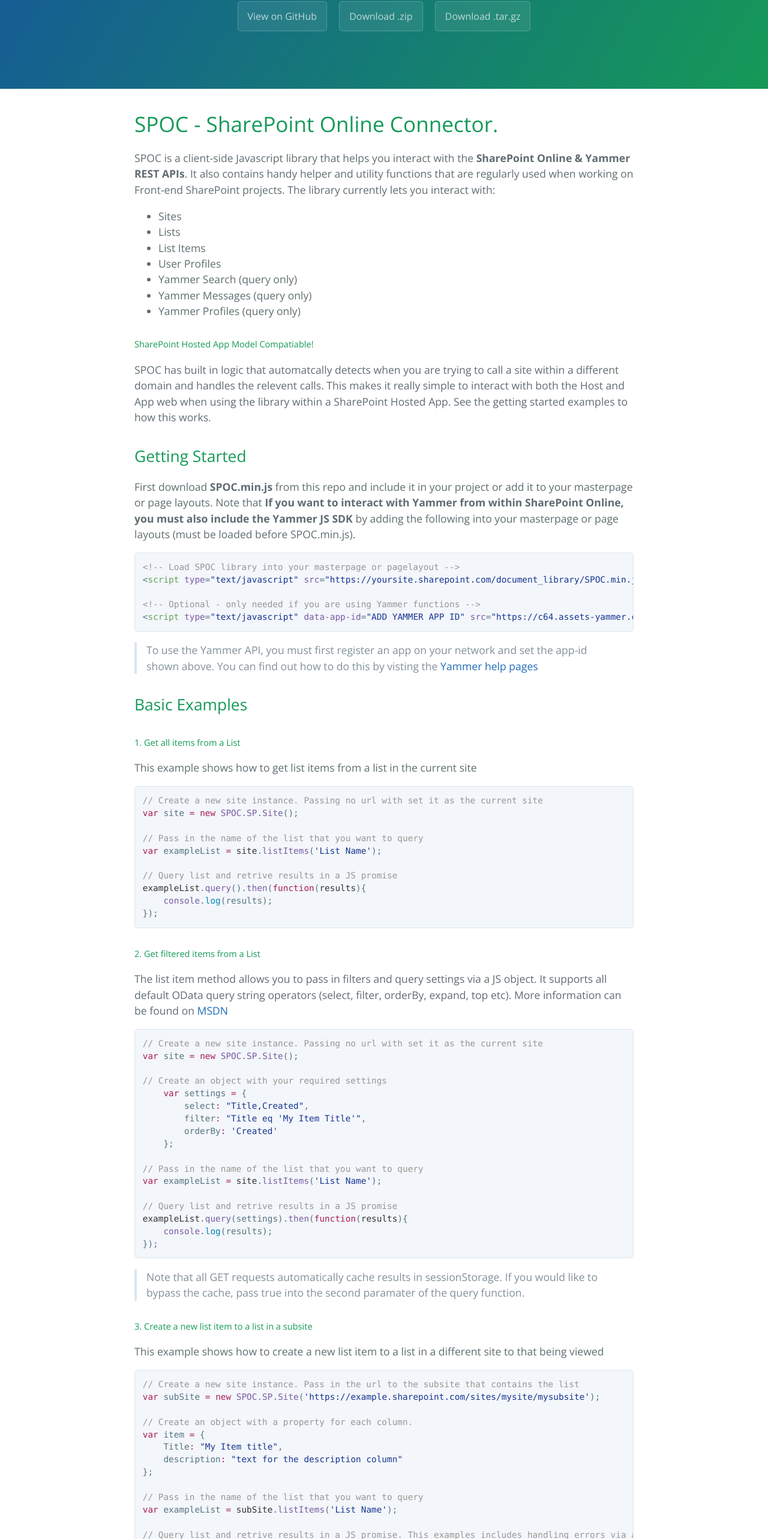
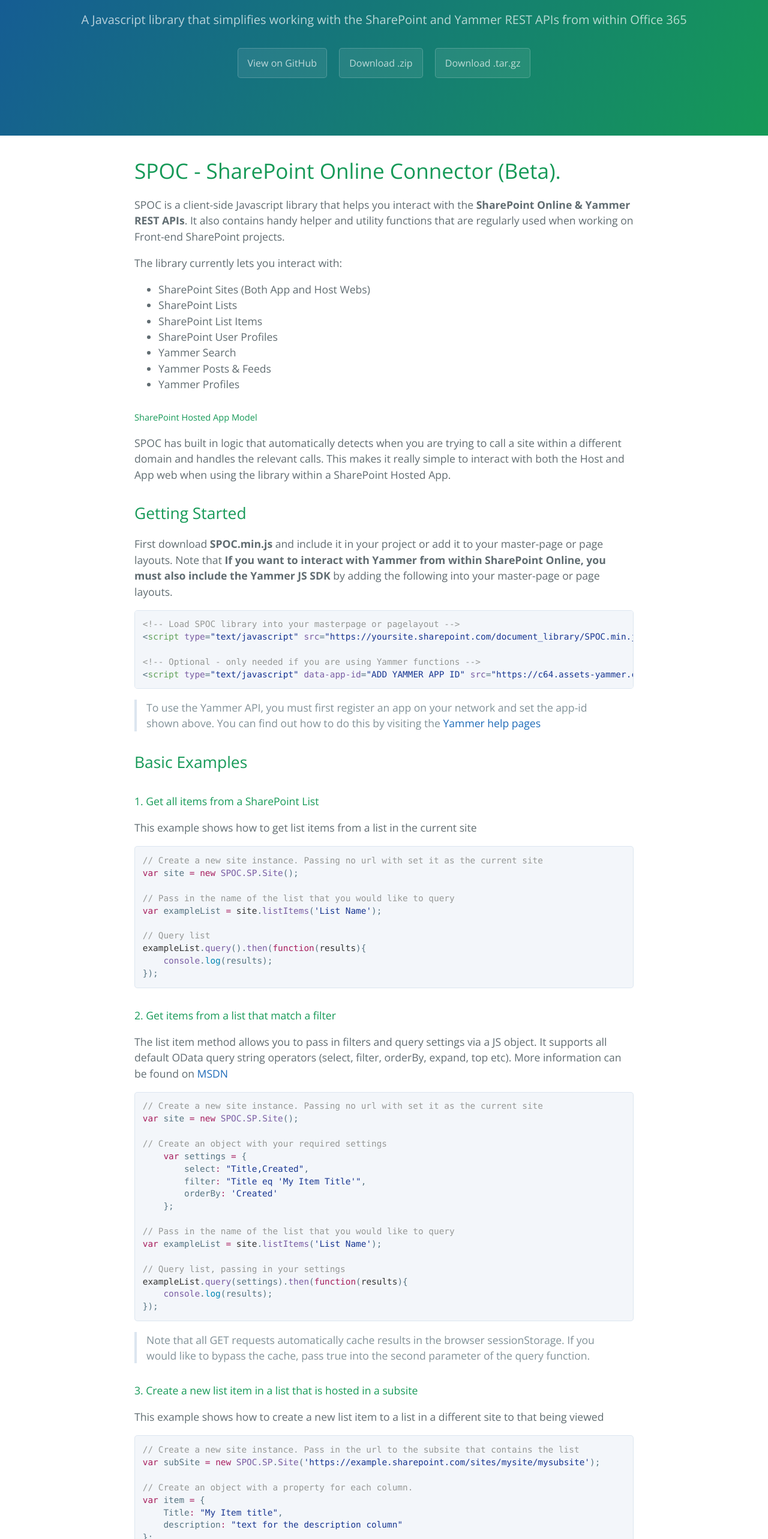
Before and after one commit to golincode/SPOC, a plain HTML site: page index.html in a window 1280 px wide. Shown: the part 235-2800 px from the top of the page at 60% size. Drawn offline with nearby package versions, Linux system fonts and the light colour scheme.

Commit message:
Create gh-pages branch via GitHub

```diff
--- a/index.html
+++ b/index.html
@@ -2,7 +2,7 @@
 <html lang="en-us">
   <head>
     <meta charset="UTF-8">
-    <title>SPOC - SharePoint Online Connector. by wearearchitect</title>
+    <title>SPOC - SharePoint Online Connector (Beta) by wearearchitect</title>
     <meta name="viewport" content="width=device-width, initial-scale=1">
     <link rel="stylesheet" type="text/css" href="stylesheets/normalize.css" media="screen">
     <link href='https://fonts.googleapis.com/css?family=Open+Sans:400,700' rel='stylesheet' type='text/css'>
@@ -11,7 +11,7 @@
   </head>
   <body>
     <section class="page-header">
-      <h1 class="project-name">SPOC - SharePoint Online Connector.</h1>
+      <h1 class="project-name">SPOC - SharePoint Online Connector (Beta)</h1>
       <h2 class="project-tagline">A Javascript library that simplifies working with the SharePoint and Yammer REST APIs from within Office 365</h2>
       <a href="https://github.com/wearearchitect/SPOC" class="btn">View on GitHub</a>
       <a href="https://github.com/wearearchitect/SPOC/zipball/master" class="btn">Download .zip</a>
@@ -20,29 +20,31 @@
 
     <section class="main-content">
       <h1>
-<a id="spoc---sharepoint-online-connector" class="anchor" href="#spoc---sharepoint-online-connector" aria-hidden="true"><span class="octicon octicon-link"></span></a>SPOC - SharePoint Online Connector.</h1>
+<a id="spoc---sharepoint-online-connector-beta" class="anchor" href="#spoc---sharepoint-online-connector-beta" aria-hidden="true"><span class="octicon octicon-link"></span></a>SPOC - SharePoint Online Connector (Beta).</h1>
 
-<p>SPOC is a client-side Javascript library that helps you interact with the <strong>SharePoint Online &amp; Yammer REST APIs</strong>. It also contains handy helper and utility functions that are regularly used when working on Front-end SharePoint projects. The library currently lets you interact with:  </p>
+<p>SPOC is a client-side Javascript library that helps you interact with the <strong>SharePoint Online &amp; Yammer REST APIs</strong>. It also contains handy helper and utility functions that are regularly used when working on Front-end SharePoint projects. </p>
+
+<p>The library currently lets you interact with:  </p>
 
 <ul>
-<li>Sites</li>
-<li>Lists</li>
-<li>List Items</li>
-<li>User Profiles</li>
-<li>Yammer Search (query only)</li>
-<li>Yammer Messages (query only)</li>
-<li>Yammer Profiles (query only)</li>
+<li>SharePoint Sites (Both App and Host Webs)</li>
+<li>SharePoint Lists</li>
+<li>SharePoint List Items</li>
+<li>SharePoint User Profiles</li>
+<li>Yammer Search </li>
+<li>Yammer Posts &amp; Feeds</li>
+<li>Yammer Profiles</li>
 </ul>
 
 <h5>
-<a id="sharepoint-hosted-app-model-compatiable" class="anchor" href="#sharepoint-hosted-app-model-compatiable" aria-hidden="true"><span class="octicon octicon-link"></span></a>SharePoint Hosted App Model Compatiable!</h5>
+<a id="sharepoint-hosted-app-model" class="anchor" href="#sharepoint-hosted-app-model" aria-hidden="true"><span class="octicon octicon-link"></span></a>SharePoint Hosted App Model</h5>
 
-<p>SPOC has built in logic that automatcally detects when you are trying to call a site within a different domain and handles the relevent calls. This makes it really simple to interact with both the Host and App web when using the library within a SharePoint Hosted App. See the getting started examples to how this works. </p>
+<p>SPOC has built in logic that automatically detects when you are trying to call a site within a different domain and handles the relevant calls. This makes it really simple to interact with both the Host and App web when using the library within a SharePoint Hosted App.</p>
 
 <h2>
 <a id="getting-started" class="anchor" href="#getting-started" aria-hidden="true"><span class="octicon octicon-link"></span></a>Getting Started</h2>
 
-<p>First download  <strong>SPOC.min.js</strong> from this repo and include it in your project or add it to your masterpage or page layouts. Note that <strong>If you want to interact with Yammer from within SharePoint Online, you must also include the Yammer JS SDK</strong> by adding the following into your masterpage or page layouts (must be loaded before SPOC.min.js).</p>
+<p>First download  <strong>SPOC.min.js</strong> and include it in your project or add it to your master-page or page layouts. Note that <strong>If you want to interact with Yammer from within SharePoint Online, you must also include the Yammer JS SDK</strong> by adding the following into your master-page or page layouts.</p>
 
 <div class="highlight highlight-text-html-basic"><pre>
 <span class="pl-c">&lt;!-- Load SPOC library into your masterpage or pagelayout --&gt;</span>
@@ -53,31 +55,31 @@
 </pre></div>
 
 <blockquote>
-<p>To use the Yammer API, you must first register an app on your network and set the app-id shown above. You can find out how to do this by visting the <a href="https://developer.yammer.com/docs/app-registration">Yammer help pages</a></p>
+<p>To use the Yammer API, you must first register an app on your network and set the app-id shown above. You can find out how to do this by visiting the <a href="https://developer.yammer.com/docs/app-registration">Yammer help pages</a></p>
 </blockquote>
 
 <h2>
 <a id="basic-examples" class="anchor" href="#basic-examples" aria-hidden="true"><span class="octicon octicon-link"></span></a>Basic Examples</h2>
 
-<h5>
-<a id="1-get-all-items-from-a-list" class="anchor" href="#1-get-all-items-from-a-list" aria-hidden="true"><span class="octicon octicon-link"></span></a>1. Get all items from a List</h5>
+<h4>
+<a id="1-get-all-items-from-a-sharepoint-list" class="anchor" href="#1-get-all-items-from-a-sharepoint-list" aria-hidden="true"><span class="octicon octicon-link"></span></a>1. Get all items from a SharePoint List</h4>
 
 <p>This example shows how to get list items from a list in the current site</p>
 
 <div class="highlight highlight-source-js"><pre><span class="pl-c">// Create a new site instance. Passing no url with set it as the current site</span>
 <span class="pl-k">var</span> site <span class="pl-k">=</span> <span class="pl-k">new</span> <span class="pl-en">SPOC.SP</span>.<span class="pl-en">Site</span>();
 
-<span class="pl-c">// Pass in the name of the list that you want to query </span>
+<span class="pl-c">// Pass in the name of the list that you would like to query </span>
 <span class="pl-k">var</span> exampleList <span class="pl-k">=</span> <span class="pl-smi">site</span>.<span class="pl-en">listItems</span>(<span class="pl-s"><span class="pl-pds">'</span>List Name<span class="pl-pds">'</span></span>);
 
-<span class="pl-c">// Query list and retrive results in a JS promise</span>
+<span class="pl-c">// Query list</span>
 <span class="pl-smi">exampleList</span>.<span class="pl-en">query</span>().<span class="pl-en">then</span>(<span class="pl-k">function</span>(<span class="pl-smi">results</span>){
     <span class="pl-en">console</span>.<span class="pl-c1">log</span>(results);
 });
 </pre></div>
 
-<h5>
-<a id="2-get-filtered-items-from-a-list" class="anchor" href="#2-get-filtered-items-from-a-list" aria-hidden="true"><span class="octicon octicon-link"></span></a>2. Get filtered items from a List</h5>
+<h4>
+<a id="2-get-items-from-a-list-that-match-a-filter" class="anchor" href="#2-get-items-from-a-list-that-match-a-filter" aria-hidden="true"><span class="octicon octicon-link"></span></a>2. Get items from a list that match a filter</h4>
 
 <p>The list item method allows you to pass in filters and query settings via a JS object. It supports all default OData query string operators (select, filter, orderBy, expand, top etc). More information can be found on <a href="https://msdn.microsoft.com/en-us/library/office/fp142385.aspx#sectionSection0">MSDN</a></p>
 
@@ -91,21 +93,21 @@
         orderBy<span class="pl-k">:</span> <span class="pl-s"><span class="pl-pds">'</span>Created<span class="pl-pds">'</span></span>
     };
 
-<span class="pl-c">// Pass in the name of the list that you want to query </span>
+<span class="pl-c">// Pass in the name of the list that you would like to query </span>
 <span class="pl-k">var</span> exampleList <span class="pl-k">=</span> <span class="pl-smi">site</span>.<span class="pl-en">listItems</span>(<span class="pl-s"><span class="pl-pds">'</span>List Name<span class="pl-pds">'</span></span>);
 
-<span class="pl-c">// Query list and retrive results in a JS promise</span>
+<span class="pl-c">// Query list, passing in your settings</span>
 <span class="pl-smi">exampleList</span>.<span class="pl-en">query</span>(settings).<span class="pl-en">then</span>(<span class="pl-k">function</span>(<span class="pl-smi">results</span>){
     <span class="pl-en">console</span>.<span class="pl-c1">log</span>(results);
 });
 </pre></div>
 
 <blockquote>
-<p>Note that all GET requests automatically cache results in sessionStorage. If you would like to bypass the cache, pass true into the second paramater of the query function.</p>
+<p>Note that all GET requests automatically cache results in the browser sessionStorage. If you would like to bypass the cache, pass true into the second parameter of the query function.</p>
 </blockquote>
 
-<h5>
-<a id="3-create-a-new-list-item-to-a-list-in-a-subsite" class="anchor" href="#3-create-a-new-list-item-to-a-list-in-a-subsite" aria-hidden="true"><span class="octicon octicon-link"></span></a>3. Create a new list item to a list in a subsite</h5>
+<h4>
+<a id="3-create-a-new-list-item-in-a-list-that-is-hosted-in-a-subsite" class="anchor" href="#3-create-a-new-list-item-in-a-list-that-is-hosted-in-a-subsite" aria-hidden="true"><span class="octicon octicon-link"></span></a>3. Create a new list item in a list that is hosted in a subsite</h4>
 
 <p>This example shows how to create a new list item to a list in a different site to that being viewed</p>
 
@@ -118,10 +120,10 @@
     description<span class="pl-k">:</span> <span class="pl-s"><span class="pl-pds">"</span>text for the description column<span class="pl-pds">"</span></span>
 };
 
-<span class="pl-c">// Pass in the name of the list that you want to query </span>
+<span class="pl-c">// Pass in the name of the list that you want to create the item in</span>
 <span class="pl-k">var</span> exampleList <span class="pl-k">=</span> <span class="pl-smi">subSite</span>.<span class="pl-en">listItems</span>(<span class="pl-s"><span class="pl-pds">'</span>List Name<span class="pl-pds">'</span></span>);
 
-<span class="pl-c">// Query list and retrive results in a JS promise. This examples includes handling errors via a error callback</span>
+<span class="pl-c">// Create Item, passing in the item object</span>
 <span class="pl-smi">exampleList</span>.<span class="pl-en">create</span>(item).<span class="pl-en">then</span>(<span class="pl-k">function</span>(<span class="pl-smi">results</span>){
     <span class="pl-en">console</span>.<span class="pl-c1">log</span>(results);
 }, <span class="pl-k">function</span>(<span class="pl-smi">err</span>){
@@ -129,8 +131,8 @@
 });
 </pre></div>
 
-<h5>
-<a id="4-retrieve-items-from-both-the-host-and-app-web-from-within-a-sharepoint-hosted-app" class="anchor" href="#4-retrieve-items-from-both-the-host-and-app-web-from-within-a-sharepoint-hosted-app" aria-hidden="true"><span class="octicon octicon-link"></span></a>4. Retrieve items from both the Host and App web from within a SharePoint Hosted App</h5>
+<h4>
+<a id="4-retrieve-items-from-both-the-host-and-app-web-from-within-a-sharepoint-hosted-app" class="anchor" href="#4-retrieve-items-from-both-the-host-and-app-web-from-within-a-sharepoint-hosted-app" aria-hidden="true"><span class="octicon octicon-link"></span></a>4. Retrieve items from both the Host and App web from within a SharePoint Hosted App</h4>
 
 <p>This example shows how interacting with the host or app web when using SPOC in a SharePoint Hosted App is really simple.</p>
 
@@ -138,7 +140,7 @@
 <span class="pl-k">var</span> hostWeb <span class="pl-k">=</span> <span class="pl-k">new</span> <span class="pl-en">SPOC.SP</span>.<span class="pl-en">Site</span>(<span class="pl-s"><span class="pl-pds">'</span>https://example.sharepoint.com/sites/mysite<span class="pl-pds">'</span></span>);
 <span class="pl-k">var</span> appWeb <span class="pl-k">=</span> <span class="pl-k">new</span> <span class="pl-en">SPOC.SP</span>.<span class="pl-en">Site</span>();
 
-<span class="pl-c">// Both the host and app web instances can be called as normal. The hostWeb call will automatically use the SP x domain logic.</span>
+<span class="pl-c">// Both the host and app web instances can be called as normal. The hostWeb call will automatically use the SP xdomain logic.</span>
 <span class="pl-smi">hostWeb</span>.<span class="pl-en">listItems</span>(<span class="pl-s"><span class="pl-pds">'</span>Host web List Name<span class="pl-pds">'</span></span>).<span class="pl-en">query</span>().<span class="pl-en">then</span>(<span class="pl-k">function</span>(<span class="pl-smi">data</span>){
     <span class="pl-en">console</span>.<span class="pl-c1">log</span>(data)
 });
@@ -148,22 +150,22 @@
 });
 </pre></div>
 
-<h5>
-<a id="5-get-the-current-users-profile-details" class="anchor" href="#5-get-the-current-users-profile-details" aria-hidden="true"><span class="octicon octicon-link"></span></a>5. Get the current users profile details</h5>
+<h4>
+<a id="5-get-the-current-users-profile-details" class="anchor" href="#5-get-the-current-users-profile-details" aria-hidden="true"><span class="octicon octicon-link"></span></a>5. Get the current users profile details</h4>
 
 <p>This examples shows how to get the current users profile properties</p>
 
 <div class="highlight highlight-source-js"><pre><span class="pl-c">// Create a new user instance.</span>
 <span class="pl-k">var</span> user <span class="pl-k">=</span> <span class="pl-k">new</span> <span class="pl-en">SPOC.SP</span>.<span class="pl-en">User</span>();
 
-<span class="pl-c">// Query the users profile and retrive results in a JS promise</span>
+<span class="pl-c">// Query the users profile</span>
 <span class="pl-smi">user</span>.<span class="pl-en">Profile</span>().<span class="pl-en">query</span>().<span class="pl-en">then</span>(<span class="pl-k">function</span>(<span class="pl-smi">results</span>){
     <span class="pl-en">console</span>.<span class="pl-c1">log</span>(results);
 });
 </pre></div>
 
-<h5>
-<a id="6-get-personalised-yammer-posts-for-the-logged-in-user-posts-from-people-groups-and-topics-that-they-follow" class="anchor" href="#6-get-personalised-yammer-posts-for-the-logged-in-user-posts-from-people-groups-and-topics-that-they-follow" aria-hidden="true"><span class="octicon octicon-link"></span></a>6. Get personalised yammer posts for the logged in user (Posts from People, Groups and topics that they follow)</h5>
+<h4>
+<a id="6-get-personalised-yammer-posts-for-the-logged-in-user-posts-from-people-groups-and-topics-that-they-follow" class="anchor" href="#6-get-personalised-yammer-posts-for-the-logged-in-user-posts-from-people-groups-and-topics-that-they-follow" aria-hidden="true"><span class="octicon octicon-link"></span></a>6. Get personalised yammer posts for the logged in user (Posts from People, Groups and topics that they follow)</h4>
 
 <p>This examples shows how to get Yammer posts from People, Groups and Topics that hte current user is following </p>
 
@@ -177,14 +179,14 @@
     <span class="pl-c">// outputs a object array of Yammer posts</span>
 });
 
-<span class="pl-c">// Query the users profile and retrive results in a JS promise</span>
+<span class="pl-c">// Query the users profile</span>
 <span class="pl-smi">yamUser</span>.<span class="pl-en">Messages</span>().<span class="pl-en">query</span>().<span class="pl-en">then</span>(<span class="pl-k">function</span>(<span class="pl-smi">results</span>){
     <span class="pl-en">console</span>.<span class="pl-c1">log</span>(results);
 });
 </pre></div>
 
-<h5>
-<a id="7-get-all-posts-from-a-yammer-group" class="anchor" href="#7-get-all-posts-from-a-yammer-group" aria-hidden="true"><span class="octicon octicon-link"></span></a>7. Get all posts from a Yammer Group</h5>
+<h4>
+<a id="7-get-all-posts-from-a-yammer-group" class="anchor" href="#7-get-all-posts-from-a-yammer-group" aria-hidden="true"><span class="octicon octicon-link"></span></a>7. Get all posts from a Yammer Group</h4>
 
 <p>This examples shows how to get Yammer posts from group. This can anything that has a feed id (Group, user feed etc). For user feeds, the feed Id is the users Yammer id</p>
 
@@ -197,12 +199,12 @@
     <span class="pl-c">// outputs a object array of Yammer posts</span>
 });</pre></div>
 
-<h5>
-<a id="8-search-yammer" class="anchor" href="#8-search-yammer" aria-hidden="true"><span class="octicon octicon-link"></span></a>8. Search Yammer</h5>
+<h4>
+<a id="8-search-yammer" class="anchor" href="#8-search-yammer" aria-hidden="true"><span class="octicon octicon-link"></span></a>8. Search Yammer</h4>
 
 <p>This examples shows how to search groups, posts, documents and notes on Yammer. </p>
 
-<div class="highlight highlight-source-js"><pre><span class="pl-c">// Create a new Yammer Search istance.</span>
+<div class="highlight highlight-source-js"><pre><span class="pl-c">// Create a new Yammer Search instance.</span>
 <span class="pl-k">var</span> yamSearch <span class="pl-k">=</span> <span class="pl-k">new</span> <span class="pl-en">SPOC.Yam</span>.<span class="pl-en">Search</span>(<span class="pl-s"><span class="pl-pds">'</span>search term<span class="pl-pds">'</span></span>);
 
 <span class="pl-smi">yamSearch</span>.<span class="pl-en">query</span>().<span class="pl-en">then</span>(<span class="pl-k">function</span>(<span class="pl-smi">data</span>){
@@ -213,7 +215,7 @@
 <h2>
 <a id="mock-api-calls-developing-outside-of-sp" class="anchor" href="#mock-api-calls-developing-outside-of-sp" aria-hidden="true"><span class="octicon octicon-link"></span></a>Mock API calls (Developing outside of SP)</h2>
 
-<p>To help improve efficiency when working on front-end based SharePoint projects, we often start development offline (i.e creating the styling, HTML templates etc), and then intergrate it to SharePoint once completed. This makes the development process much quicker. </p>
+<p>To help improve efficiency when working on front-end based SharePoint projects, we often start development offline (i.e creating the styling, HTML templates etc), and then integrate it to SharePoint once completed. This makes the development process much quicker. </p>
 
 <p>The problem with this is that you do not have access to the SharePoint API's when working offline. In order to get around this, SPOC includes the ability to create fake lists &amp; users using javascript or a JSON file. The Library will then return the fake lists / list items / users when running outside of SharePoint! As soon as you run the file inside of SharePoint, it will return to using the real list apis. When using this feature, be sure to create a mock list for each real list within your solution.</p>
 
@@ -245,12 +247,11 @@
 
 <hr>
 
-<p>The code and the documentation are released under the <a href="license.md">MIT License</a></p>
-
-<p><strong>Free Software, Hell Yeah!</strong></p>
+<p>The code and the documentation are released under the <a href="license.md">MIT License</a>
+<strong>Free Software, Hell Yeah!</strong></p>
 
       <footer class="site-footer">
-        <span class="site-footer-owner"><a href="https://github.com/wearearchitect/SPOC">SPOC - SharePoint Online Connector.</a> is maintained by <a href="https://github.com/wearearchitect">wearearchitect</a>.</span>
+        <span class="site-footer-owner"><a href="https://github.com/wearearchitect/SPOC">SPOC - SharePoint Online Connector (Beta)</a> is maintained by <a href="https://github.com/wearearchitect">wearearchitect</a>.</span>
 
         <span class="site-footer-credits">This page was generated by <a href="https://pages.github.com">GitHub Pages</a> using the <a href="https://github.com/jasonlong/cayman-theme">Cayman theme</a> by <a href="https://twitter.com/jasonlong">Jason Long</a>.</span>
       </footer>
```
Also changed, not shown: params.json (+1 -1 lines).
